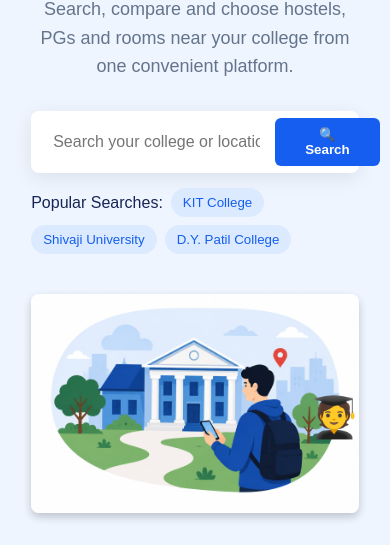
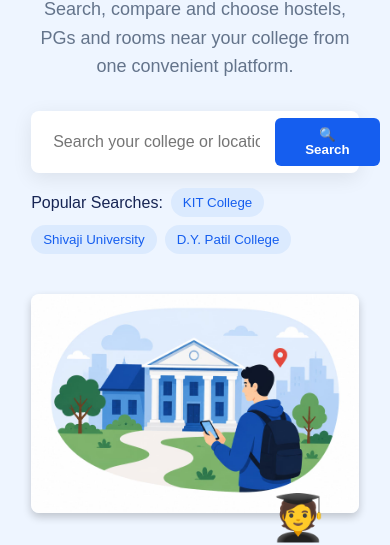
Before and after one commit to sanikapatil3015/StayFinder, a plain HTML site: page StayFinderMP/frontend/index.html in a window 390 px wide. Shown: the part 319-864 px from the top of the page. Drawn offline with Linux system fonts and the light colour scheme.

Commit message:
icon chnages

```diff
--- a/StayFinderMP/frontend/style.css
+++ b/StayFinderMP/frontend/style.css
@@ -173,6 +173,7 @@ nav a:hover {
     display: flex;
     justify-content: center;
     align-items: center;
+    position: relative;
 }
 .hero-image img {
     width: 100%;
@@ -192,7 +193,6 @@ img {
 .college-icon {
     font-size: 180px;
 }
-
 .student-icon {
 position: absolute;
 bottom: 10px;
@@ -201,13 +201,7 @@ font-size: 90px;
 z-index: 2;
 }
 
-@media (max-width: 768px) {
-.student-icon {
-font-size: 65px;
-bottom: 15px;
-right: 15%;
-}
-}
+
 .pin {
     position: absolute;
     font-size: 35px;
@@ -781,9 +775,9 @@ footer p {
         font-size: 35px;
     }
     .student-icon {
-font-size: 40px;
-bottom: 10%;
-right: 8%;
+font-size: 45px;
+bottom: 10px;
+right: 10%;
 z-index: 2;
 }
 }
```
